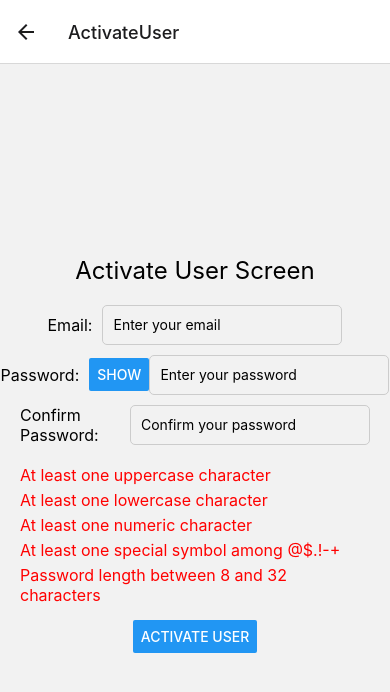
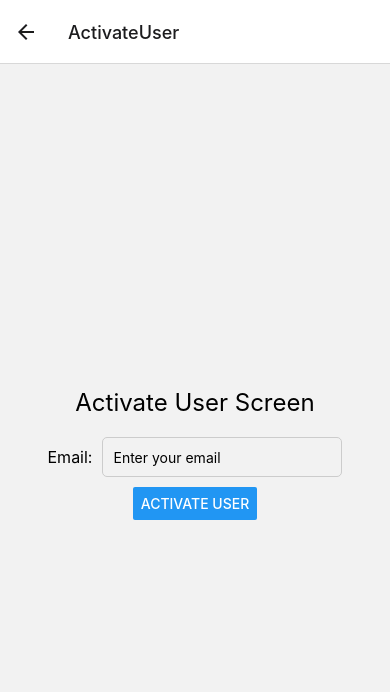
Before and after one commit to MuammmerTarhan/InternshipApp2, a React Native app: screen /ActivateUser in a window 390 px wide. Shown: the top 692 px of the page. Built offline with nearby package versions, Linux system fonts and the light colour scheme.

Commit message:
23.07.23

```diff
--- a/App.tsx
+++ b/App.tsx
@@ -12,6 +12,8 @@ type RootStackParamList = {
   Login: undefined;
   Home: { name: string };
   AdminScreen: undefined;
+  ActivateUser: undefined; // Add ActivateUser route to the RootStackParamList
+  ForgetPassword: undefined; // Add ForgetPassword route to the RootStackParamList
 };
 
 const Stack = createNativeStackNavigator<RootStackParamList>();
--- a/package.json
+++ b/package.json
@@ -17,6 +17,7 @@
     "@react-navigation/native": "^6.1.7",
     "@react-navigation/native-stack": "^6.9.13",
     "@react-navigation/stack": "^6.3.17",
+    "axios": "^1.4.0",
     "expo": "^49.0.4",
     "expo-app-loading": "^1.1.2",
     "expo-font": "~10.0.4",
--- a/src/screens/ActivateUserScreen.tsx
+++ b/src/screens/ActivateUserScreen.tsx
@@ -1,72 +1,29 @@
 // src/screens/ActivateUserScreen.tsx
 import React, { useState } from 'react';
 import { View, Text, TextInput, Button, StyleSheet, Alert } from 'react-native';
-import { useNavigation } from '@react-navigation/native';
+
+// Assume this is your user data containing email and enabled fields
+import dataCSV from '../utils/data'; // Import your data here
 
 const ActivateUserScreen: React.FC = () => {
   const [email, setEmail] = useState('');
-  const [password, setPassword] = useState('');
-  const [confirmPassword, setConfirmPassword] = useState('');
-  const [isPasswordVisible, setIsPasswordVisible] = useState(false); // To toggle password visibility
-  const [hasUppercase, setHasUppercase] = useState(false);
-  const [hasLowercase, setHasLowercase] = useState(false);
-  const [hasNumber, setHasNumber] = useState(false);
-  const [hasSpecialSymbol, setHasSpecialSymbol] = useState(false);
-  const navigation = useNavigation();
 
-  // Regular expressions for each password condition
-  const uppercaseRegex = /[A-Z]/;
-  const lowercaseRegex = /[a-z]/;
-  const numberRegex = /\d/;
-  const specialSymbolRegex = /[@$.!+\-]/;
+  const handleActivateUser = () => {
+    // Assuming dataCSV is an array of user objects with 'email' and 'enabled' fields
+    const usersData = dataCSV.split('\n').slice(1); // Remove the header row and split into individual rows
+    const userDataArray = usersData.map((row) => row.split(',')); // Split each row into an array
 
-  const handlePasswordChange = (text: string) => {
-    setPassword(text);
+    const foundUser = userDataArray.find((user) => user[1] === email && user[4] === '0');
 
-    // Check if password meets each condition and update state variables accordingly
-    setHasUppercase(uppercaseRegex.test(text));
-    setHasLowercase(lowercaseRegex.test(text));
-    setHasNumber(numberRegex.test(text));
-    setHasSpecialSymbol(specialSymbolRegex.test(text));
+    if (foundUser) {
+      // User exists in data and is not enabled (enabled is 0)
+      Alert.alert('Success', 'User activation mail send successful.');
+      // Additional logic to enable the user can be added here if needed
+    } else {
+      Alert.alert('Error', 'Invalid email or user is already activated.');
+    }
   };
 
-  const handleTogglePasswordVisibility = () => {
-    setIsPasswordVisible((prevValue) => !prevValue);
-  };
-
-  const handleActivateUser = () => {
-    if (
-      !hasUppercase ||
-      !hasLowercase ||
-      !hasNumber ||
-      !hasSpecialSymbol ||
-      password.length < 8 ||
-      password.length > 32
-    ) {
-      Alert.alert(
-        'Invalid Password',
-        'Please ensure that the password meets the following conditions:\n\n' +
-          '- Must have at least one uppercase character\n' +
-          '- Must have at least one lowercase character\n' +
-          '- Must have at least one numeric character\n' +
-          '- Must have at least one special symbol among @$.!-+\n' +
-          '- Password length should be between 8 and 32 characters.'
-      );
-      return;
-    }
-
-    // Check if passwords match before proceeding
-    if (password !== confirmPassword) {
-      Alert.alert("Passwords don't match. Please try again.");
-      return;
-    }
-
-    // Implement your activate user logic here
-    console.log('Activate User button pressed!');
-    console.log('Email:', email);
-    console.log('Password:', password);
-    // Additional logic to activate the user can be added here
-  };
   return (
     <View style={styles.container}>
       <Text style={styles.text}>Activate User Screen</Text>
@@ -80,34 +37,6 @@ const ActivateUserScreen: React.FC = () => {
           keyboardType="email-address"
           autoCapitalize="none"
         />
-      </View>
-      <View style={styles.inputContainer}>
-        <Text style={styles.label}>Password:</Text>
-        <Button title={isPasswordVisible ? 'Hide' : 'Show'} onPress={handleTogglePasswordVisibility} />
-        <TextInput
-          style={styles.input}
-          placeholder="Enter your password"
-          onChangeText={handlePasswordChange}
-          value={password}
-          secureTextEntry={!isPasswordVisible} // Hide password if isPasswordVisible is false
-        />
-      </View>
-      <View style={styles.inputContainer}>
-        <Text style={styles.label}>Confirm Password:</Text>
-        <TextInput
-          style={styles.input}
-          placeholder="Confirm your password"
-          onChangeText={(text) => setConfirmPassword(text)}
-          value={confirmPassword}
-          secureTextEntry
-        />
-      </View>
-      <View style={styles.conditionsContainer}>
-        <Text style={[styles.conditionText, hasUppercase && styles.validCondition]}>At least one uppercase character</Text>
-        <Text style={[styles.conditionText, hasLowercase && styles.validCondition]}>At least one lowercase character</Text>
-        <Text style={[styles.conditionText, hasNumber && styles.validCondition]}>At least one numeric character</Text>
-        <Text style={[styles.conditionText, hasSpecialSymbol && styles.validCondition]}>At least one special symbol among @$.!-+</Text>
-        <Text style={[styles.conditionText, password.length >= 8 && password.length <= 32 && styles.validCondition]}>Password length between 8 and 32 characters</Text>
       </View>
       <Button title="Activate User" onPress={handleActivateUser} />
     </View>
@@ -143,18 +72,6 @@ const styles = StyleSheet.create({
     borderRadius: 5,
     padding: 10,
   },
-  conditionsContainer: {
-    alignSelf: 'stretch',
-    marginVertical: 10,
-  },
-  conditionText: {
-    fontSize: 16,
-    marginBottom: 5,
-    color: 'red',
-  },
-  validCondition: {
-    color: 'green',
-  },
 });
 
 export default ActivateUserScreen;
--- a/src/screens/ForgetPasswordScreen.tsx
+++ b/src/screens/ForgetPasswordScreen.tsx
@@ -1,22 +1,37 @@
-// src/screens/ForgetPasswordScreen.tsx
+// src/screens/ActivateUserScreen.tsx
 import React, { useState } from 'react';
 import { View, Text, TextInput, Button, StyleSheet, Alert } from 'react-native';
 
-const ForgetPasswordScreen: React.FC = () => {
+// Assume this is your user data containing email and enabled fields
+import dataCSV from '../utils/data'; // Import your data here
+
+const ActivateUserScreen: React.FC = () => {
   const [email, setEmail] = useState('');
 
-  const handleResetPassword = () => {
-    // Implement your logic for resetting the password here
-    console.log('Reset Password button pressed!');
-    console.log('Email:', email);
-    // Additional logic for resetting the password can be added here
+  const handleActivateUser = () => {
+    // Assuming dataCSV is an array of user objects with 'email' and 'enabled' fields
+    const usersData = dataCSV.split('\n').slice(1); // Remove the header row and split into individual rows
+    const userDataArray = usersData.map((row) => row.split(',')); // Split each row into an array
+
+    const foundUser = userDataArray.find((user) => user[1] === email && user[4] === '1');
+
+    if (foundUser) {
+      // User exists in data and is enabled (enabled is 1)
+      // Simulate sending the activation email with a timeout
+      setTimeout(() => {
+        Alert.alert('Success', 'Activation email sent successfully.');
+        // Additional logic after sending the email can be added here if needed
+      }, 1500); // Delay of 1.5 seconds
+    } else {
+      Alert.alert('Error', 'Invalid email or user is already activated.');
+    }
   };
 
   return (
     <View style={styles.container}>
-      <Text style={styles.text}>Forget Password Screen</Text>
+      <Text style={styles.text}>Activate User Screen</Text>
       <View style={styles.inputContainer}>
-        <Text style={styles.label}>Enter your email:</Text>
+        <Text style={styles.label}>Email:</Text>
         <TextInput
           style={styles.input}
           placeholder="Enter your email"
@@ -26,7 +41,7 @@ const ForgetPasswordScreen: React.FC = () => {
           autoCapitalize="none"
         />
       </View>
-      <Button title="Reset Password" onPress={handleResetPassword} />
+      <Button title="Activate User" onPress={handleActivateUser} />
     </View>
   );
 };
@@ -62,4 +77,4 @@ const styles = StyleSheet.create({
   },
 });
 
-export default ForgetPasswordScreen;
+export default ActivateUserScreen;
--- a/src/utils/data.ts
+++ b/src/utils/data.ts
@@ -1,8 +1,10 @@
 // src/utils/data.ts
 export const dataCSV = `
 id,mail,password,name,enabled,role
-1,user@e.c,1234,John Doe,1,User
-2,admin@e.c,1234,Admin User,1,Admin
+1,b,1234,John Doe,1,User
+2,a,1234,Admin User,1,Admin
+3,user2@e.c,Null,Jane Doe,0,User
+4,muammertarhan@gmail.com,Null,Muammer Tarhan,0,User
 `;
 
 export default dataCSV;
```
Also changed, not shown: 1 other file (tests, documents, lock files or other folders).
